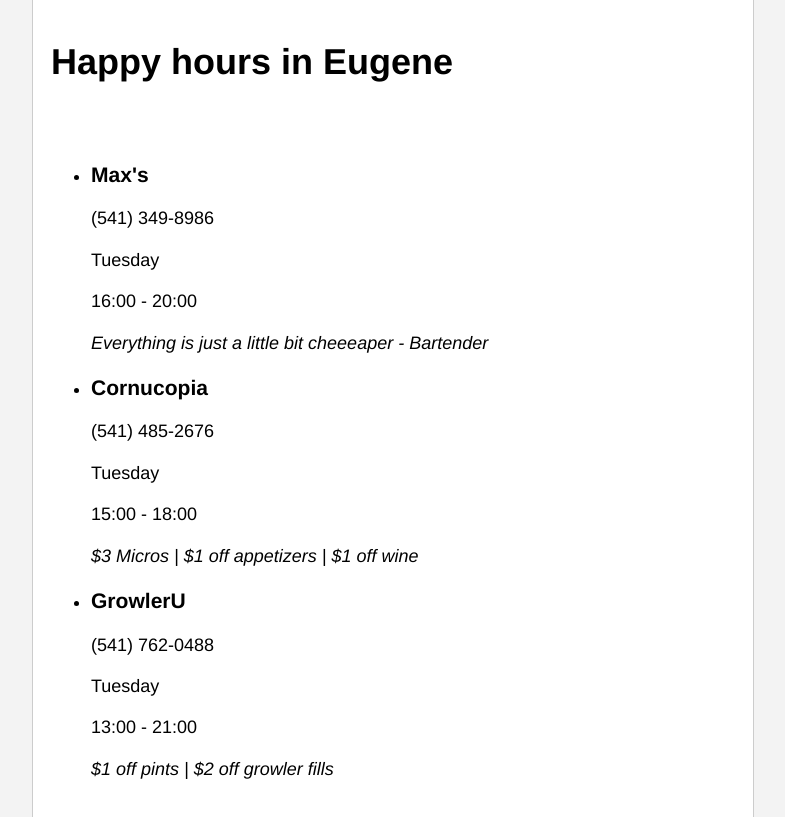
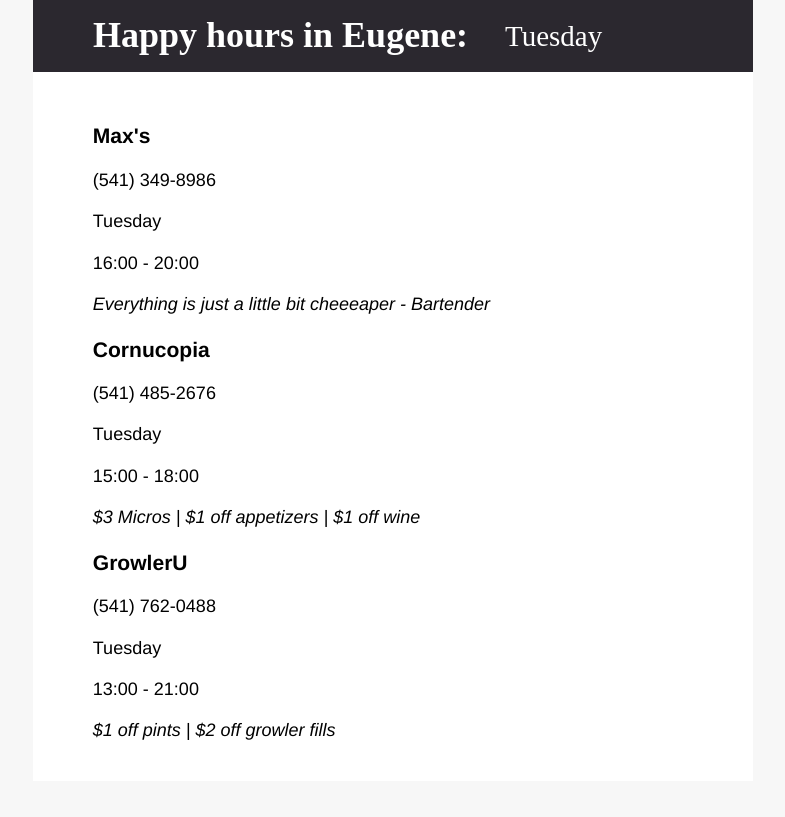
Before and after one commit to dailyemerald/happyhour, a website: page public/index.html in a window 1280 px wide. Shown: the whole page, without its empty margins (247-1032 px from the left). Drawn offline with nearby package versions, Linux system fonts and the light colour scheme.

Commit message:
Made some CSS changes
Also added a possibly sketchy day of the week script

```diff
--- a/public/index.html
+++ b/public/index.html
@@ -14,8 +14,22 @@
 		<script>window._top = (new Date()).getTime();</script>
 	</head>
 	<body>
-		<header>
-			<h1>Happy hours in Eugene</h1>
+		<div class="nav">
+
+			<h1>Happy hours in Eugene:</h1>
+		</div>
+
+		<div class="dateline">
+			<script language = "JavaScript">
+				var now = new Date();
+				var dayNames = new Array("Sunday","Monday","Tuesday","Wednesday","Thursday","Friday","Saturday");
+				document.write(dayNames[now.getDay()]);
+			</script>
+		</div>
+
+
+
+
 		</header>
 		<section id="container">
 
--- a/public/style.css
+++ b/public/style.css
@@ -8,15 +8,64 @@
 	width: 40em;
 	margin: 0 auto;
 	max-width: 100%;
-	border-left: 1px solid #CCC;
-	border-right: 1px solid #CCC;
+	border-left: 0px solid #CCC;
+	border-right: 0px solid #CCC;
 	height: 100%;
-	background: #F3F3F3;
-}
-h1 {
-	line-height: 1.1em;
+	background: #F7F7F7;
+
 }
 header, section {
-	padding: 1em;
+	padding: 1.1em;
 	background: #FFF;
+
+
 }
+
+h1{
+	margin-left:60px;
+	font-family: 'Exo';
+	font-weight:600;
+
+}
+.dateline{
+
+	position:relative;
+	background-color:;
+	margin-left:40px;
+	font-family: 'Exo';
+	font-size:29px;
+	font-weight:200;
+	color:#FFF;
+	z-index:1;
+	padding-left:60%;
+	padding-top:25px;
+}
+
+ul {
+	list-style-type:none;
+}
+.nav {
+	background-color:#2b282f;
+	color:#FFF;
+	position:absolute;
+	margin: 0;
+	padding: 0;
+	font-size: 18px;
+	line-height: 1.3em;
+	width: 40em;
+	margin: 0 auto;
+	max-width: 100%;
+	border-left: 0px solid #CCC;
+	border-right: 0px solid #CCC;
+	height: 72px;
+	font-family: 'Exo';
+	font-weight:400;
+
+}
+
+section{
+	padding-top:55px;
+
+
+
+}
```
